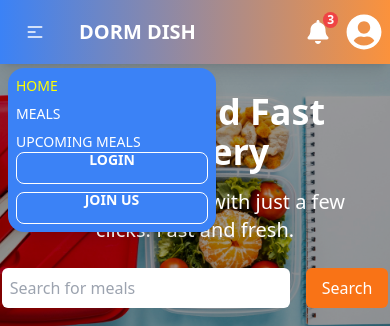
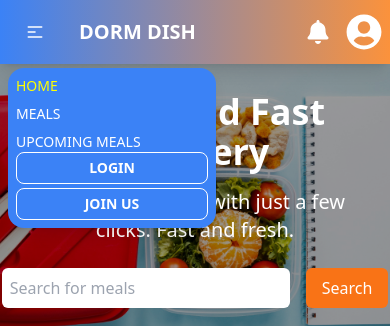
Before and after one commit to rimonc7/dormdish-client, a React (Vite) app: page / in a window 390 px wide. Both pictures are taken after a click on the button 35 px from the left and 32 px from the top of the page. Shown: the top 326 px of the page. Built offline with nearby package versions, Linux system fonts and the light colour scheme; no server answers.

Commit message:
nav responsive better

```diff
--- a/src/Pages/Dashboard/UserDashboard/RequestedMeals.jsx
+++ b/src/Pages/Dashboard/UserDashboard/RequestedMeals.jsx
@@ -3,11 +3,14 @@ import UseRequestedMeal from "../../../Hook/UseRequestedMeal";
 import SectionTitle from "../../Shared/SectionTitle/SectionTitle";
 import Swal from "sweetalert2";
 import useAxiosPublic from "../../../Hook/useAxiosPublic";
+import { useState } from "react";
 
 const RequestedMeals = () => {
     const [requestedMeals, refetch] = UseRequestedMeal();
     const axiosPublic = useAxiosPublic();
-
+    const [currentPage, setCurrentPage] = useState(1);
+    const itemsPerPage = 5;
+    const totalPages = Math.ceil(requestedMeals.length / itemsPerPage);
 
     const handleDelete = (id, status) => {
 
--- a/src/Pages/Shared/Nav/Nav.jsx
+++ b/src/Pages/Shared/Nav/Nav.jsx
@@ -45,20 +45,20 @@ const Nav = () => {
                     Logout
                 </button>
             ) : (
-                <>
+                <div className="flex flex-col gap-1 lg:block lg:space-x-2">
                     <NavLink
                         to="/login"
-                        className="block lg:inline btn btn-sm btn-outline border-white text-white hover:bg-orange-300"
+                        className="lg:inline btn btn-sm btn-outline border-white text-white hover:bg-orange-300"
                     >
                         Login
                     </NavLink>
                     <NavLink
                         to="/joinUs"
-                        className="block lg:inline btn btn-sm btn-outline border-white text-white hover:bg-orange-300"
+                        className=" lg:inline btn btn-sm btn-outline border-white text-white hover:bg-orange-300"
                     >
                         Join Us
                     </NavLink>
-                </>
+                </div>
             )}
         </div>
     );
@@ -107,13 +107,12 @@ const Nav = () => {
                 <div className="relative">
                     <FaBell className="text-2xl cursor-pointer hover:text-orange-300" />
                     <span className="absolute -top-2 -right-2 bg-red-500 text-white text-xs font-bold rounded-full px-1">
-                        3
                     </span>
                 </div>
                 <div className="hidden lg:flex">{authLinks}</div>
                 {user ? (
                     <img
-                        className="w-12 h-12 mx-6 rounded-full"
+                        className="w-12 h-12 mx-6 rounded-full border-2"
                         src={user.photoURL}
                         alt=""
                         title={user.displayName || "User"}
```
